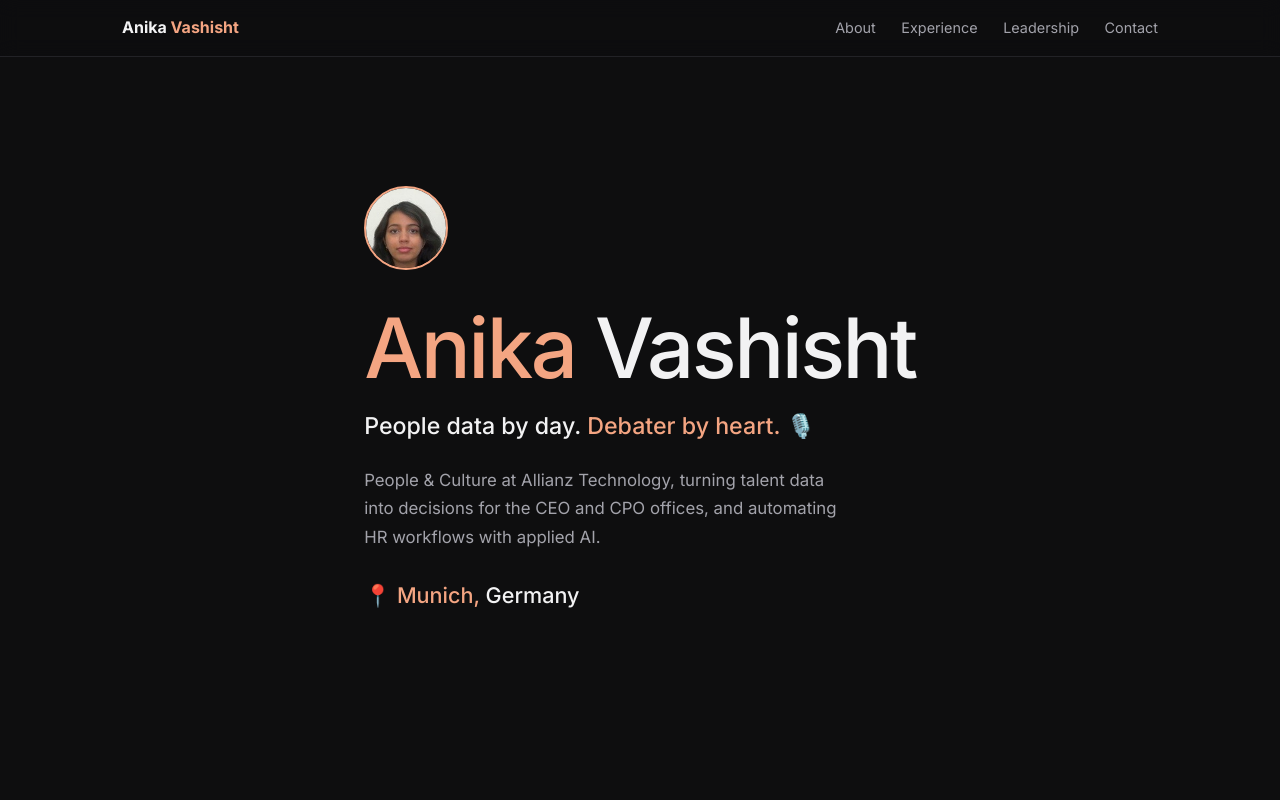
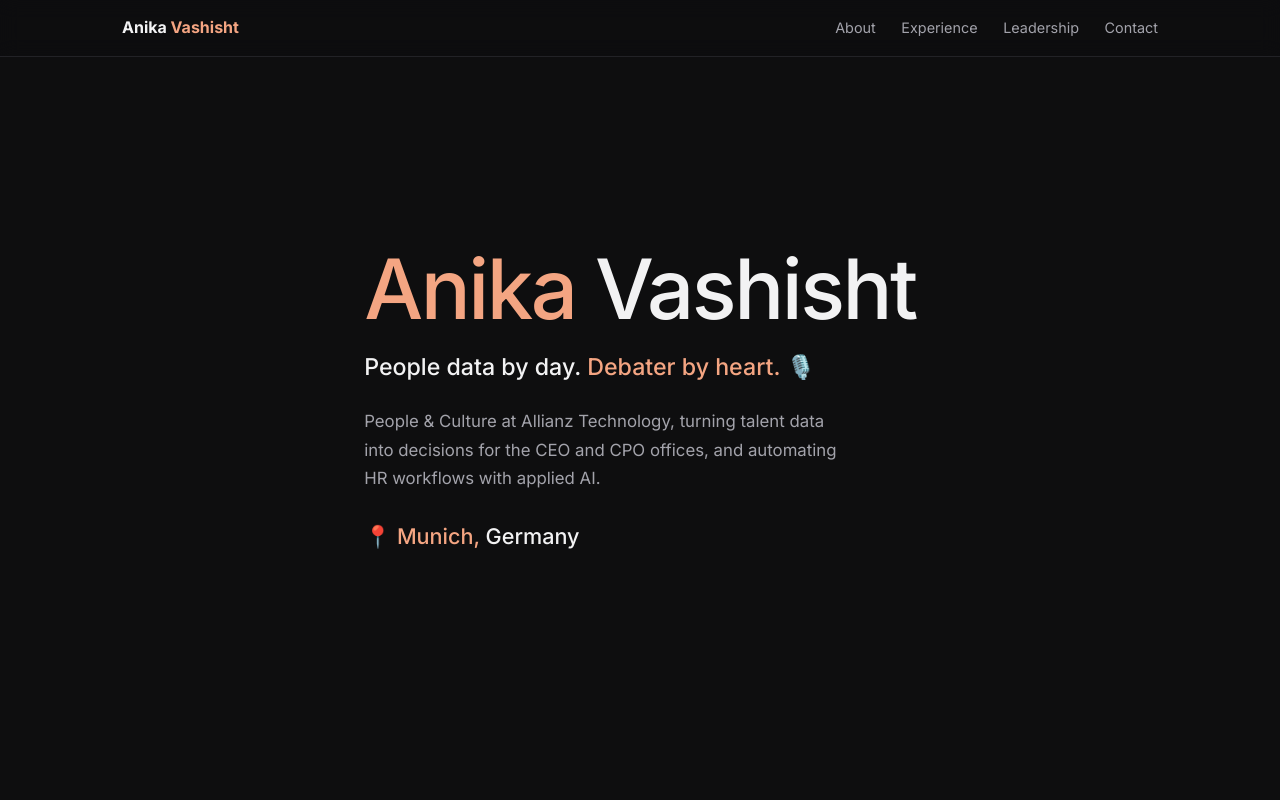
Before and after one commit to kushagr2602/anika-portfolio, a plain HTML site: page index.html in a window 1280 px wide. Shown: the top 800 px of the page. Drawn offline with Linux system fonts and the light colour scheme.

Commit message:
Remove photo
Co-Authored-By: Claude Opus 5.5 <noreply@anthropic.com>

```diff
--- a/index.html
+++ b/index.html
@@ -41,7 +41,6 @@
 
     /* hero */
     #top { min-height: 100vh; display: flex; align-items: center; border: 0; }
-    .avatar { width: 84px; height: 84px; border-radius: 50%; object-fit: cover; object-position: top; border: 2px solid var(--accent); margin-bottom: 1.6rem; }
     h1 { font-size: clamp(3rem, 10vw, 5.2rem); font-weight: 500; line-height: 1.05; letter-spacing: -0.03em; }
     .tagline { font-size: clamp(1.15rem, 3vw, 1.45rem); font-weight: 500; margin: 1rem 0 1.2rem; }
     .hero-blurb { color: var(--muted); max-width: 46ch; font-size: 1.05rem; }
@@ -111,7 +110,6 @@
   <main>
     <section id="top">
       <div class="wrap">
-        <img class="avatar reveal" src="photo.jpg" alt="Anika Vashisht"/>
         <h1 class="reveal"><span class="accent">Anika</span> Vashisht</h1>
         <p class="tagline reveal">People data by day. <span class="accent">Debater by heart.</span> 🎙️</p>
         <p class="hero-blurb reveal">People &amp; Culture at Allianz Technology, turning talent data into decisions for the CEO and CPO offices, and automating HR workflows with applied AI.</p>
```
Also changed, not shown: photo.jpg (deleted).
